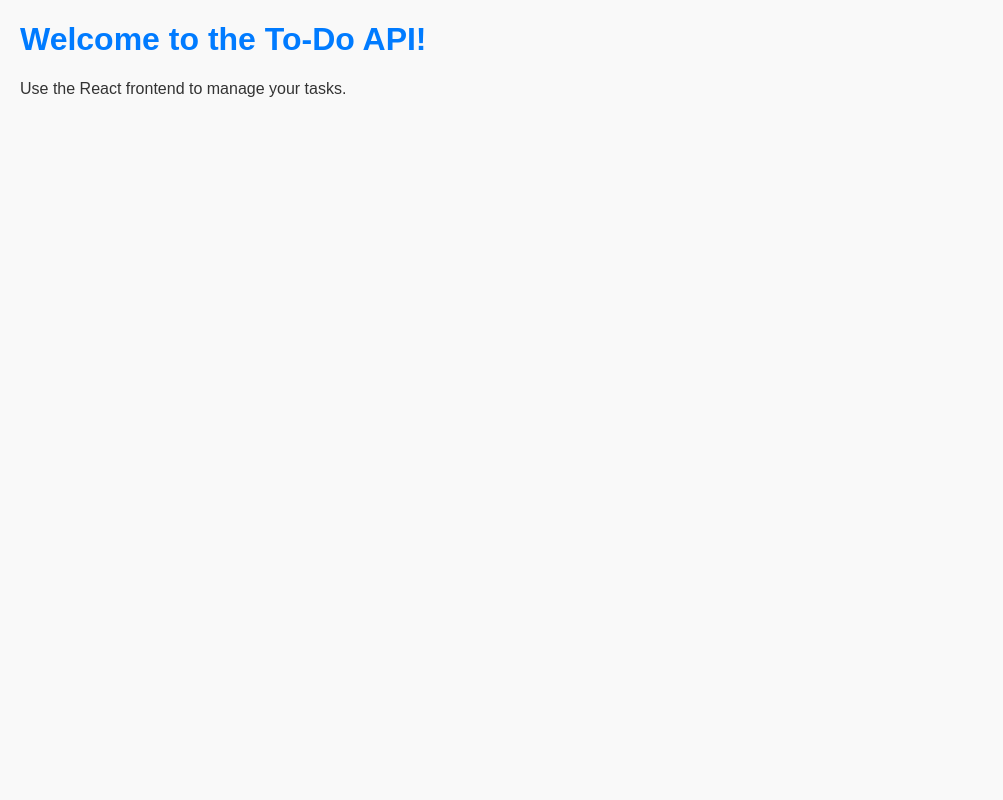
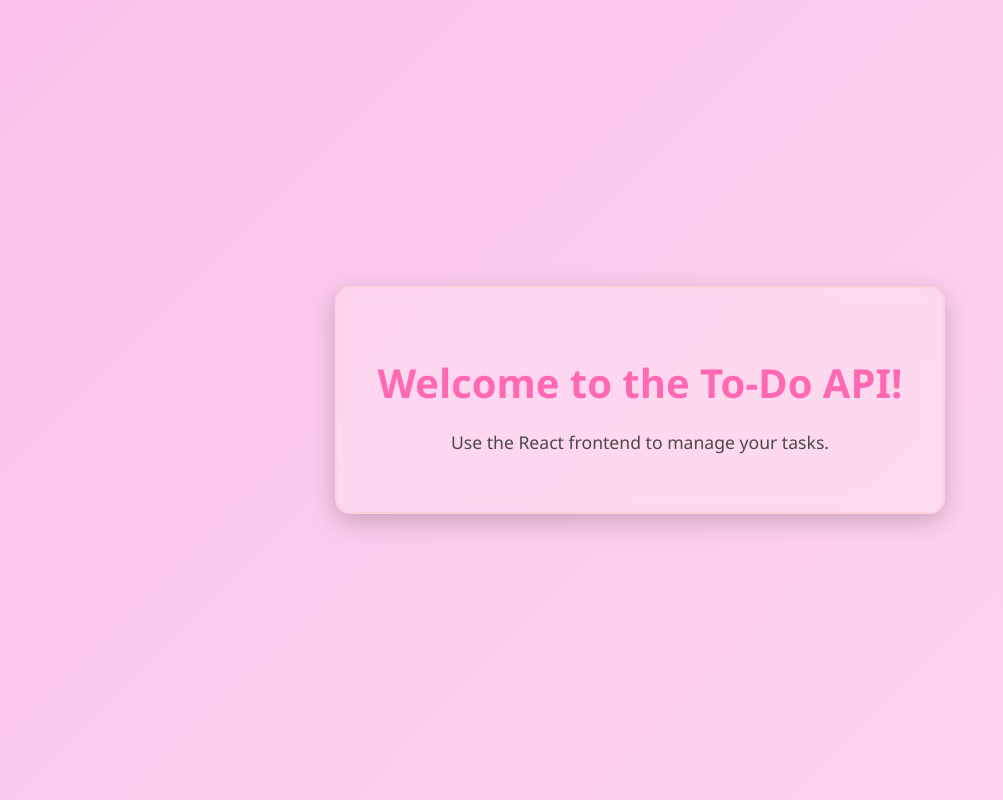
Before and after one commit to MiqdadProjects/todo-app-docker-stack, a Flask app: page / in a window 1280 px wide. Shown: the whole page, without its empty margins (0-1003 px from the left). Run offline with Flask 3, Linux system fonts and the light colour scheme.

Commit message:
chore: apply gradient background, container styling, and animations

```diff
--- a/backend/static/styles.css
+++ b/backend/static/styles.css
@@ -1,10 +1,44 @@
+/* Existing body and container styles */
+
 body {
-    font-family: Arial, sans-serif;
-    background-color: #f9f9f9;
-    color: #333;
-    margin: 20px;
-  }
+  font-family: 'Segoe UI', Tahoma, Geneva, Verdana, sans-serif;
+  background: linear-gradient(135deg, #a18cd1, #fbc2eb, #ffe0f0);
+  background-size: 300% 300%;
+  animation: pinkFade 20s ease infinite;
+  margin: 0;
+  padding: 0;
+  color: #333;
+  display: flex;
+  justify-content: center;
+  align-items: center;
+  height: 100vh;
+  position: relative;
+}
 
-  h1 {
-    color: #007bff;
-  }
+.container {
+  background-color: rgba(255, 240, 245, 0.3);
+  padding: 40px;
+  border-radius: 16px;
+  text-align: center;
+  box-shadow: 0 8px 24px rgba(0, 0, 0, 0.2);
+  max-width: 600px;
+  backdrop-filter: blur(8px);
+  border: 2px solid #ffd1dc;
+}
+
+h1 {
+  color: #ff69b4;
+  margin-bottom: 20px;
+  font-size: 2.5em;
+}
+
+p {
+  font-size: 1.1em;
+  color: #4a4a4a;
+}
+
+@keyframes pinkFade {
+  0% { background-position: 0% 50%; }
+  50% { background-position: 100% 50%; }
+  100% { background-position: 0% 50%; }
+}
```
